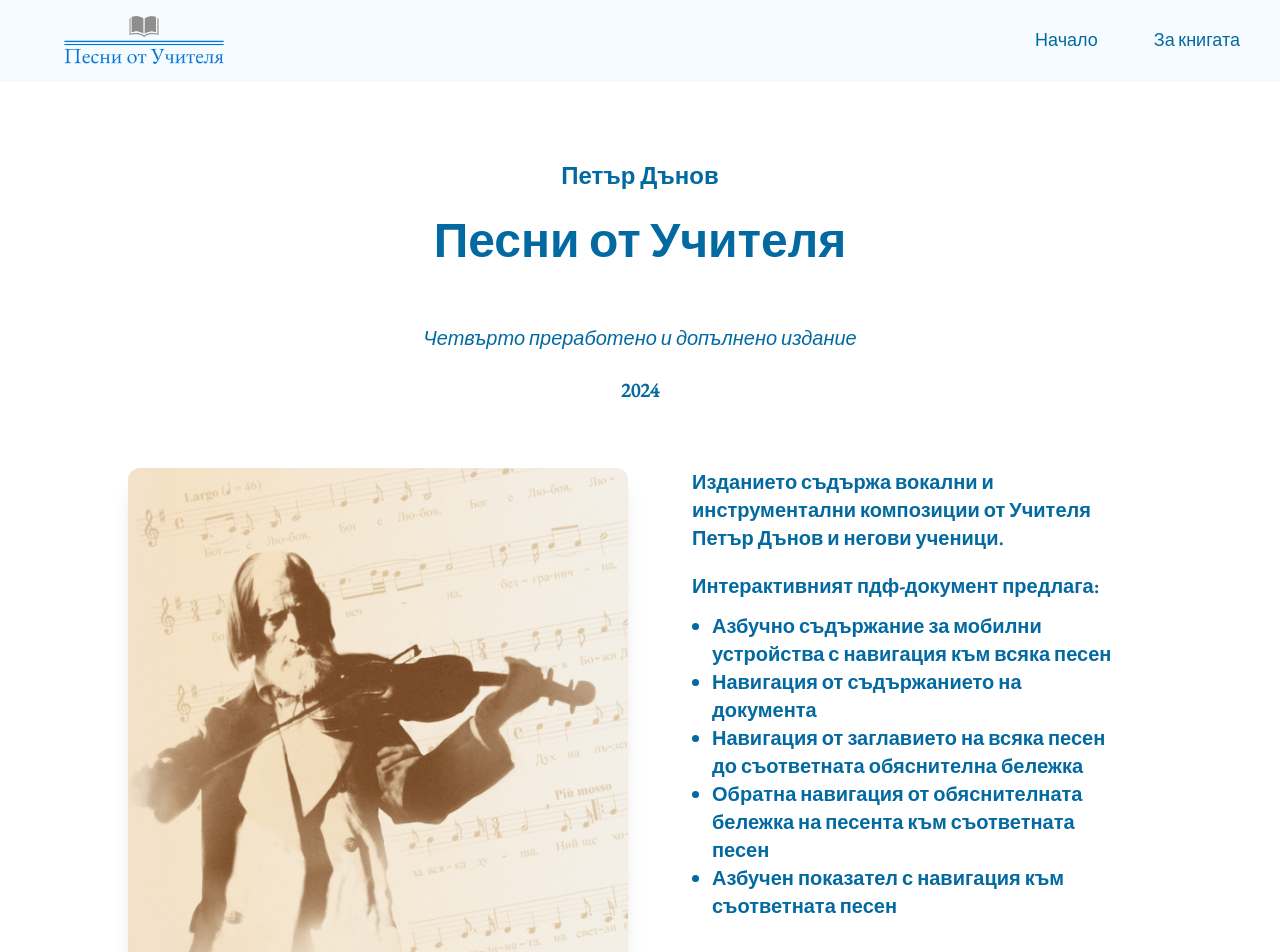
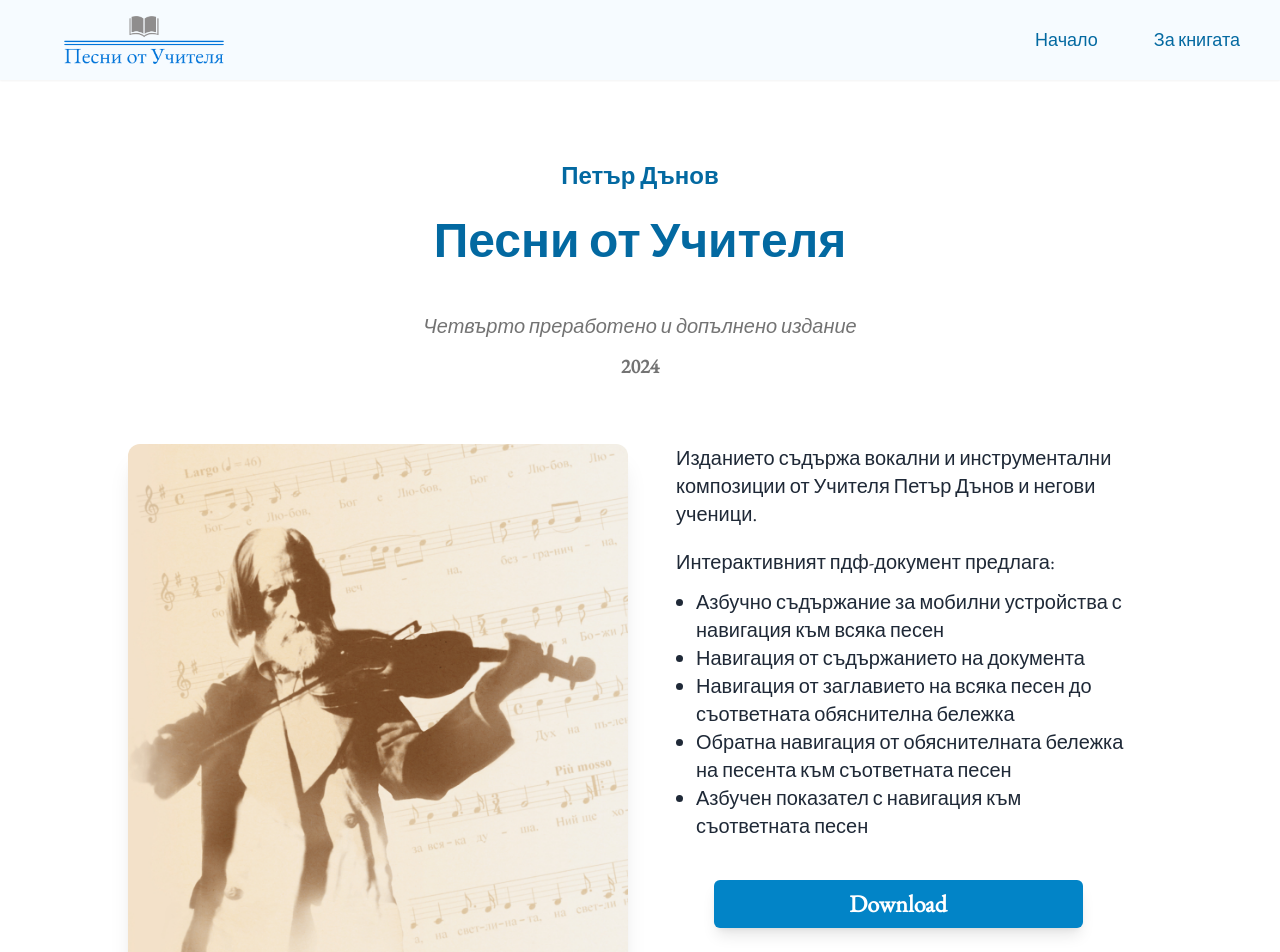
Before and after one commit to mkireva/songbook, a Next.js app: page / in a window 1280 px wide. Shown: the top 952 px of the page. Built offline with nearby package versions, Linux system fonts and the light colour scheme.

Commit message:
fix: homepage

```diff
--- a/app/about/page.tsx
+++ b/app/about/page.tsx
@@ -9,7 +9,7 @@
         <div className="container lg:w-3/4">
           <div className="mt-20 mb-10 text-center ">
             <h1 className="text-4xl text-sky-700">
-              За окултните музикални упражнения
+              За oкултните музикални упражнения
             </h1>
           </div>
           <div>
--- a/app/page.tsx
+++ b/app/page.tsx
@@ -34,13 +34,13 @@
     <>
       <div className="flex flex-col min-h-screen items-center justify-center">
         <div className="container">
-          <h2 className="text-2xl text-center font-semibold  text-sky-700 mt-20">
+          <h2 className="text-2xl text-center font-semibold text-sky-700 mt-20">
             Петър Дънов
           </h2>
-          <h1 className="text-5xl text-center font-bold  text-sky-700 mt-6">
+          <h1 className="text-5xl text-center font-bold text-sky-700  mt-6">
             Песни от Учителя
           </h1>
-          {/* <h1 className="text-xl p-3 text-center text-sky-700 mt-6">
+          {/* <h1 className="text-xl p-3 text-center text-muted-foreground mt-6">
             Издадени от <br />
             <span className="space-x-2">
               <span> Петър Ганев</span>
@@ -48,13 +48,13 @@
               <span> Мария Кирева</span>
             </span>
           </h1> */}
-          <h1 className="text-xl p-3 italic text-center text-sky-700 mt-12">
+          <h1 className="text-xl  italic text-center text-muted-foreground mt-12">
             Четвърто преработено и допълнено издание
           </h1>
-          <h1 className="text-xl text-center font-semibold text-sky-700 mt-3">
+          <h1 className="text-xl text-center font-semibold text-muted-foreground mt-3">
             2024
           </h1>
-          <div className="max-w-5xl grid lg:grid-cols-2 md:grid-cols-2 sm:grid-cols-1 gap-2 mx-auto my-10 mb-20">
+          <div className="max-w-5xl grid lg:grid-cols-2 md:grid-cols-2 sm:grid-cols-1 gap-2 mx-auto my-10">
             <div className="my-6">
               <Image
                 src="/cover.jpeg"
@@ -66,30 +66,30 @@
               />
             </div>
             <div className=" my-4 max-w-4xl mx-auto p-2">
-              <p className=" md:ml-10 text-xl text-start font-semibold text-sky-700">
+              <p className=" md:ml-6 text-xl text-start text-gray-800">
                 Изданието съдържа вокални и инструментални композиции от Учителя
                 Петър Дънов и негови ученици.
               </p>
-              <p className=" mt-5 md:ml-10 text-xl text-start font-semibold text-sky-700">
+              <p className=" mt-5 md:ml-6 text-xl text-start text-gray-800">
                 Интерактивният пдф-документ предлага:
               </p>
               <ul className="mt-3 pl-5 pr-5 list-disc">
-                <li className="mt-1 md:ml-10 text-xl font-semibold text-sky-700">
+                <li className="mt-1 md:ml-6 text-xl  text-gray-800">
                   Азбучно съдържание за мобилни устройства с навигация към всяка
                   песен
                 </li>
-                <li className="md:ml-10 text-xl font-semibold  text-sky-700">
+                <li className="md:ml-6 text-xl  text-gray-800">
                   Навигация от съдържанието на документа
                 </li>
-                <li className="md:ml-10 text-xl font-semibold  text-sky-700">
+                <li className="md:ml-6 text-xl text-gray-800">
                   Навигация от заглавието на всяка песен до съответната
                   обяснителна бележка
                 </li>
-                <li className="md:ml-10 text-xl font-semibold  text-sky-700">
+                <li className="md:ml-6 text-xl text-gray-800">
                   Обратна навигация от обяснителната бележка на песента към
                   съответната песен
                 </li>
-                <li className="md:ml-10 text-xl font-semibold  text-sky-700">
+                <li className="md:ml-6 text-xl text-gray-800">
                   Азбучен показател с навигация към съответната песен
                 </li>
               </ul>
```
